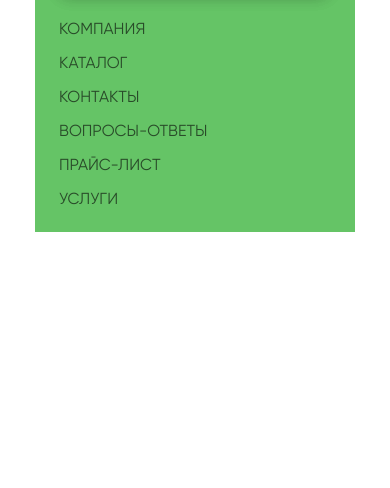
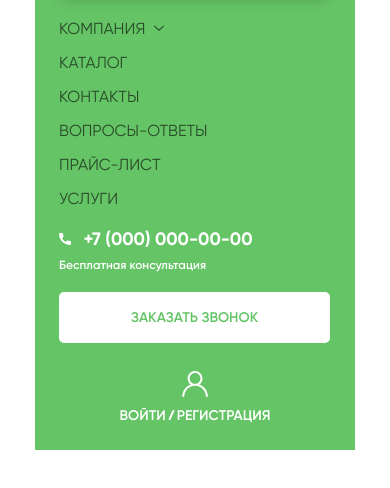
Before and after one commit to ViktoriiaPavlenko/classic-law, a plain HTML site: page index.html in a window 390 px wide. Both pictures are taken after a click on the button 308 px from the left and 45 px from the top of the page. Shown: the part 118-606 px from the top of the page. Drawn offline with Linux system fonts and the light colour scheme.

Commit message:
mobile menu is done

```diff
--- a/index.html
+++ b/index.html
@@ -41,7 +41,17 @@
                 </label>
                 <ul class="mobile-menu-nav">
                     <li class="mobile-menu-nav__item">
-                        <h2 class="mobile-menu-nav__title" data-toggle-list>Компания</h2>
+                        <div class="mobile-menu-nav__wrapper" data-toggle-list>
+                            <h2 class="mobile-menu-nav__title">Компания</h2>
+                            <button class="open-button" type="button">
+                                <svg class="open-icon" width="12" height="12">
+                                    <use href="./images/sprite.svg#open"></use>
+                                </svg>
+                                <!-- <svg class="close-icon" width="12" height="12">
+                                    <use href="./images/sprite.svg#close"></use>
+                                </svg> -->
+                            </button>
+                        </div>
                         <ul class="submenu is-hidden" data-show-list>
                             <li class="submenu__item"><a class="submenu__link" href="#">Контакты</a></li>
                             <li class="submenu__item"><a class="submenu__link" href="#">О компании</a></li>
@@ -79,6 +89,33 @@
                         </a>
                     </li>
                 </ul>
+                <ul class="contacts-list">
+                    <li class="contacts-list__item">
+                        <a class="contacts-list__link" href="tel:+70000000000">
+                            <svg class="contacts-list__icon" width="12" height="12">
+                                <use href="./images/sprite.svg#tel"></use>
+                            </svg>
+                            +7 (000) 000-00-00
+                        </a>
+                    </li>
+                    <li class="contacts-list__item">
+                        <a class="contacts-list__link contacts-list__item--link" href="#">Бесплатная консультация</a>
+                    </li>
+                </ul>
+                <button class="menu__submit-button" type="button">Заказать звонок</button>
+                <div class="registration-wrapper">
+                    <svg class="registration-wrapper__icon" width="26" height="26">
+                        <use href="./images/sprite.svg#person"></use>
+                    </svg>
+                    <ul class="registration-list">
+                        <li class="registration-list__item">
+                            <a class="registration-list__link registration-wrapper__item" href="#">ВОЙТИ</a>
+                        </li>
+                        <li class="registration-list__item">
+                            <a class="registration-list__link" href="#">РЕГИСТРАЦИЯ</a>
+                        </li>
+                    </ul>
+                </div>
             </div>
         </div>
     </header>
--- a/sass/layout/_mobile-menu.scss
+++ b/sass/layout/_mobile-menu.scss
@@ -64,6 +64,7 @@
 }
 .mobile-menu-nav {
   margin-top: 77px;
+  margin-bottom: 21px;
 }
 .is-hidden {
   display: none;
@@ -71,7 +72,11 @@
 .mobile-menu-nav__item:not(:last-child) {
   margin-bottom: 15px;
 }
+.mobile-menu-nav__wrapper {
+  display: flex;
+}
 .mobile-menu-nav__title {
+  margin-right: 8px;
   font-family: $gilroy-ff;
   font-weight: 400;
   font-size: 16px;
@@ -79,7 +84,21 @@
   text-transform: uppercase;
 
   color: $secondary-green-color;
+  cursor: pointer;
 }
+.open-button {
+  border: none;
+  background-color: $green-color;
+  cursor: pointer;
+}
+.open-icon {
+  fill: $secondary-green-color;
+}
+// .close-icon {
+//   opacity: 0;
+//   visibility: hidden;
+//   fill: $secondary-green-color;
+// }
 .submenu {
   margin-top: 10px;
   margin-bottom: 19px;
@@ -93,3 +112,77 @@
 .submenu__item:not(:last-child) {
   margin-bottom: 10px;
 }
+.contacts-list {
+  margin-bottom: 20px;
+}
+.contacts-list__item:not(:last-child) {
+  margin-bottom: 3px;
+}
+.contacts-list__link {
+  font-family: $gilroy-ff;
+  font-weight: 700;
+  font-size: 18px;
+  line-height: 1.2;
+
+  color: $white-color;
+}
+.contacts-list__icon {
+  margin-right: 8px;
+}
+.contacts-list__item--link {
+  font-weight: 600;
+  font-size: 12px;
+  line-height: 1.17;
+}
+.menu__submit-button {
+  margin-bottom: 28px;
+  padding: 16px 70px 14px;
+  border: 2px solid $white-color;
+  border-radius: 5px;
+  cursor: pointer;
+  font-family: $gilroy-ff;
+  font-weight: 600;
+  font-size: 14px;
+  line-height: 1.2;
+  text-transform: uppercase;
+
+  background: $white-color;
+  color: $green-color;
+}
+.registration-wrapper {
+  text-align: center;
+}
+.registration-wrapper__icon {
+  margin-bottom: 5px;
+}
+.registration-list {
+  display: flex;
+  justify-content: center;
+}
+.registration-list__item:not(:last-child) {
+  margin-right: 11px;
+}
+.registration-list__link {
+  font-family: $gilroy-ff;
+  font-weight: 600;
+  font-size: 14px;
+  line-height: 1.3;
+  text-transform: uppercase;
+
+  color: $white-color;
+}
+.registration-wrapper__item {
+  position: relative;
+}
+.registration-wrapper__item::after {
+  position: absolute;
+  right: -11px;
+  bottom: 8px;
+  display: block;
+  content: '';
+  width: 11px;
+  height: 2px;
+  background-color: $white-color;
+  border-radius: 2px;
+  transform: rotate(-65deg);
+}
```
Also changed, not shown: css/main.css, css/main.min.css, 2 other files.
